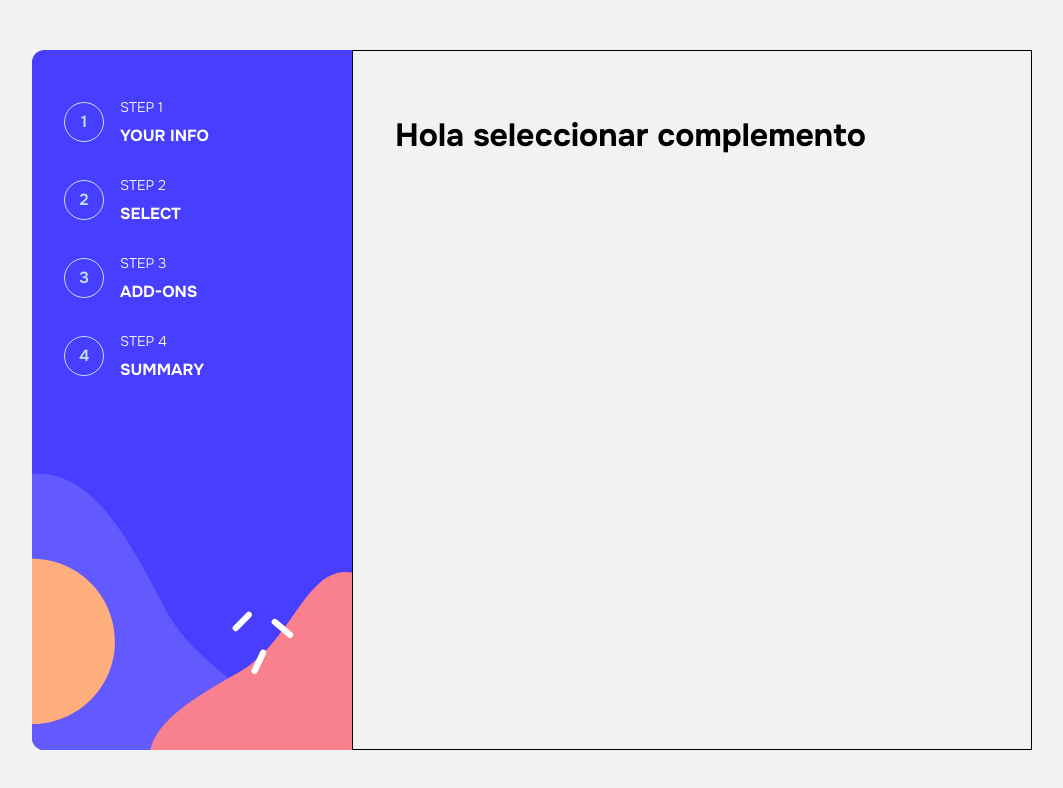
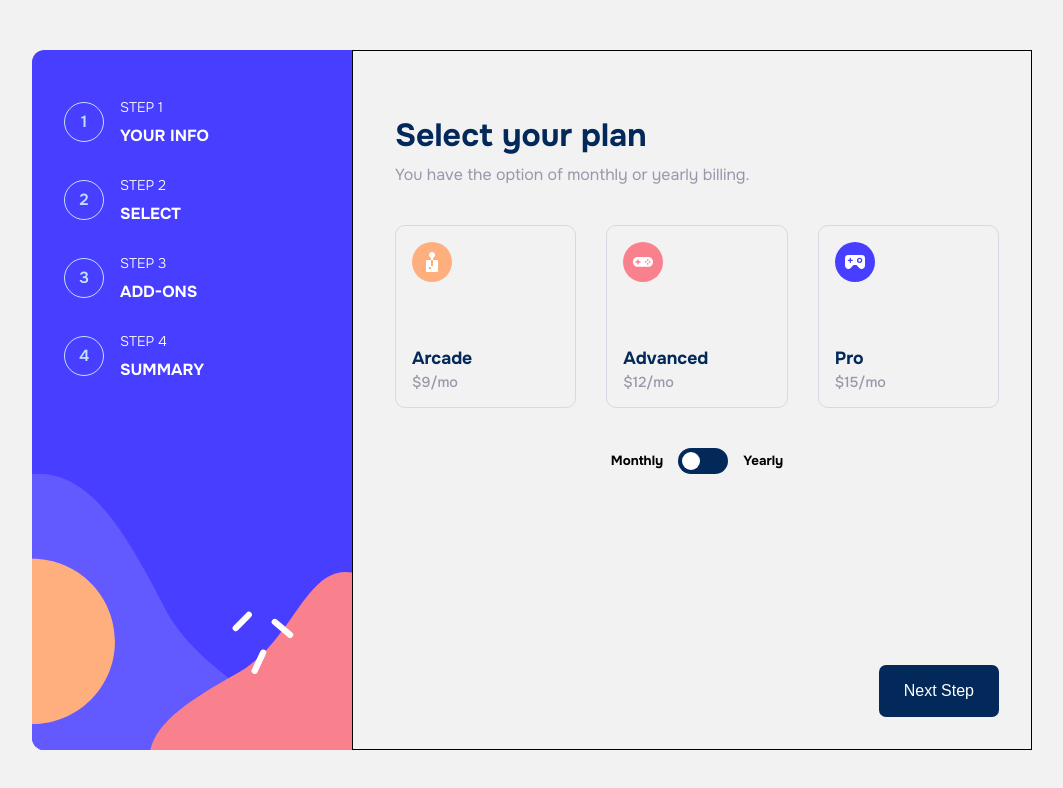
Before and after one commit to TheLuuiis/MultiSteps, a React (Vite) app: page /step2 in a window 1280 px wide. Shown: the top 788 px of the page, without its empty margins (108-1171 px from the left). Built offline with nearby package versions, Linux system fonts and the light colour scheme.

Commit message:
Desarollo de la interfaz del step 2 - select plan

```diff
--- a/src/components/Main.jsx
+++ b/src/components/Main.jsx
@@ -9,8 +9,8 @@ const Main = () => {
         <main className="container__main">
           <Routes>
             <Route path="/" element={<PersonalInfo />} />
-            <Route path="/step2" element={<SeleccionarComplemento />} />
-            <Route path="/step3" element={<SeleccionarPlan />} />
+            <Route path="/step2" element={<SeleccionarPlan />} />
+            <Route path="/step3" element={<SeleccionarComplemento />} />
             <Route path="/step4" element={<Sumatoria />} />
           </Routes>
         </main>
--- /dev/null
+++ b/src/css/pages/SeleccionarPlan.css
@@ -0,0 +1,146 @@
+.container__select__plan {
+    width: 100%;
+    height: 100%;
+    display: flex;
+    flex-direction: column;
+}
+
+.title__plan {
+    width: 100%;
+    height: auto;
+    margin: 0px 0px 40px;
+}
+
+.title__plan h2 {
+    color: hsl(213, 96%, 18%);
+    font-size: 32px;
+    font-weight: 700;
+    text-align: start;
+    margin: 0px 0px 8px;
+}
+
+.title__plan p {
+    color: hsl(231, 11%, 63%);
+    font-size: 16px;
+    font-weight: 400;
+    text-align: start;
+}
+
+.container__plans {
+    gap: 30px;
+    width: 100%;
+    height: 182.98px;
+    display: flex;
+    justify-content: space-between;
+    margin: 0px 0px 40px;
+}
+
+.plan {
+    flex: 1;
+    height: 100%;
+    padding: 16px;
+    cursor: pointer;
+    transition: 0.3s ease-in-out;
+    border-radius: 10px;
+    position: relative;
+    border: 1px solid hsl(229, 24%, 87%);
+    overflow: hidden;
+}
+
+.plan:hover {
+    border-color: hsl(243, 100%, 62%);
+}
+
+.plan input[type="radio"] {
+    position: absolute;
+    inset: 0;
+    width: 100%;
+    height: 100%;
+    margin: 0;
+    opacity: 0;
+    cursor: pointer;
+    z-index: 2;
+}
+
+.plan label {
+    width: 100%;
+    height: 100%;
+    display: flex;
+    flex-direction: column;
+    justify-content: space-between;
+    cursor: pointer;
+}
+
+.plan:has(input[type="radio"]:checked) {
+    border-color: hsl(243, 100%, 62%);
+}
+
+.details {
+    width: 100%;
+    height: auto;
+}
+
+.details h4 {
+    color: hsl(213, 96%, 18%);
+    font-size: 17.6px;
+    font-weight: 700;
+    text-align: start;
+    margin: 0px 0px 4.4px;
+}
+
+.details p {
+    color: hsl(231, 11%, 63%);
+    font-size: 14.4px;
+    font-weight: 500;
+    text-align: start;
+}
+
+.container__duration {
+    width: 100%;
+    height: auto;
+    display: flex;
+    justify-content: center;
+}
+
+.duration {
+    display: flex;
+    align-items: center;
+    gap: 15px;
+}
+
+.switch {
+    position: relative;
+    width: 50px;
+    height: 26px;
+    display: inline-block;
+}
+
+.switch input {
+    opacity: 0;
+    width: 0;
+    height: 0;
+}
+
+.slider {
+    position: absolute;
+    inset: 0;
+    background-color: hsl(213, 96%, 18%);
+    border-radius: 50px;
+    cursor: pointer;
+}
+
+.slider::before {
+    content: "";
+    position: absolute;
+    height: 18px;
+    width: 18px;
+    left: 4px;
+    top: 4px;
+    background: white;
+    border-radius: 50%;
+    transition: 0.3s;
+}
+
+.switch input:checked + .slider::before {
+    transform: translateX(24px);
+}
--- a/src/pages/SeleccionarComplemento.jsx
+++ b/src/pages/SeleccionarComplemento.jsx
@@ -1,7 +1,8 @@
+
 const SeleccionarComplemento = () => {
     return (
-        <div className="container__seleccionar__complemento">
-            <h1>Hola seleccionar complemento</h1>
+        <div className="container__select__complement">
+
         </div>
     );
 }
--- a/src/pages/SeleccionarPlan.jsx
+++ b/src/pages/SeleccionarPlan.jsx
@@ -1,7 +1,69 @@
+import '../css/pages/SeleccionarPlan.css';
+import IconArcade  from '../assets/images/icon-arcade.svg';
+import IconAdvanced from '../assets/images/icon-advanced.svg';
+import IconPro from '../assets/images/icon-pro.svg';
+import ButtonNext from '../components/ButtonNext';
+
 const SeleccionarPlan = () => {
     return (
-        <div className="container__seleccionar__plan">
-            <h1>Hola seleccionar plan</h1>
+        <div className="container__select__plan">
+            <div className="title__plan">
+                <h2>Select your plan</h2>
+                <p>
+                    You have the option of monthly or yearly billing.
+                </p>
+            </div>
+            <form>
+                <div className="container__plans">
+                    <div className="plan">
+                        <input type="radio" id="arcade" name="plan" />
+                        <label htmlFor="arcade">
+                            <img width='40px' height='40px' src={IconArcade} alt="icon-arcade" />
+                            <div className="details">
+                                <h4>Arcade</h4>
+                                <p>
+                                    $9/mo
+                                </p>
+                            </div>
+                        </label>
+                    </div>
+                    <div className="plan">
+                        <input type="radio" id="arcade" name="plan" />
+                        <label htmlFor="arcade">
+                            <img width='40px' height='40px' src={IconAdvanced} alt="icon-arcade" />
+                            <div className="details">
+                                <h4>Advanced</h4>
+                                <p>
+                                    $12/mo
+                                </p>
+                            </div>
+                        </label>
+                    </div>
+                    <div className="plan">
+                        <input type="radio" id="arcade" name="plan" />
+                        <label htmlFor="arcade">
+                            <img width='40px' height='40px' src={IconPro} alt="icon-arcade" />
+                            <div className="details">
+                                <h4>Pro</h4>
+                                <p>
+                                    $15/mo
+                                </p>
+                            </div>
+                        </label>
+                    </div>
+                </div>
+                <div className="container__duration">
+                    <div className="duration">
+                        <h5>Monthly</h5>
+                        <label className="switch">
+                            <input type="checkbox" />
+                            <span className="slider"></span>
+                        </label>
+                        <h5>Yearly</h5>
+                    </div>
+                </div>
+            </form>
+            <ButtonNext type="submit" form="personal-info-form" />
         </div>
     );
 }
```
